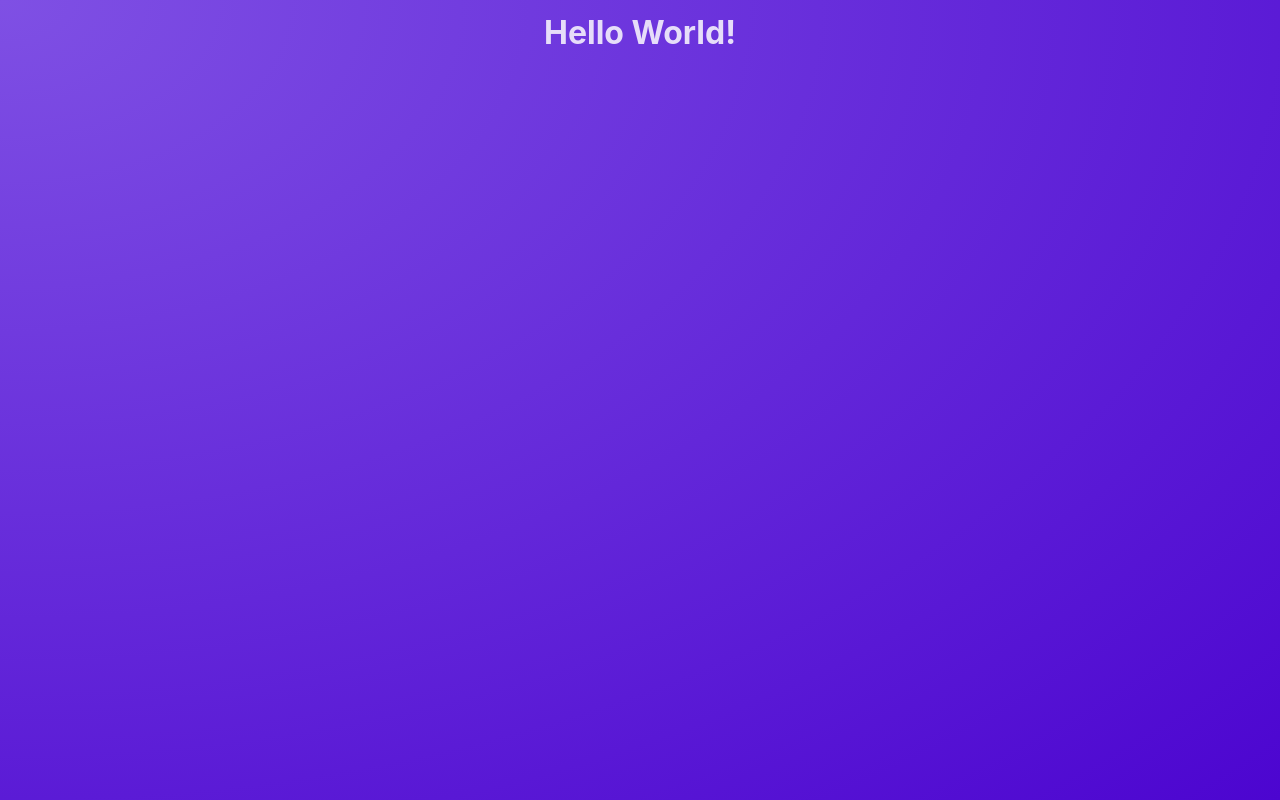
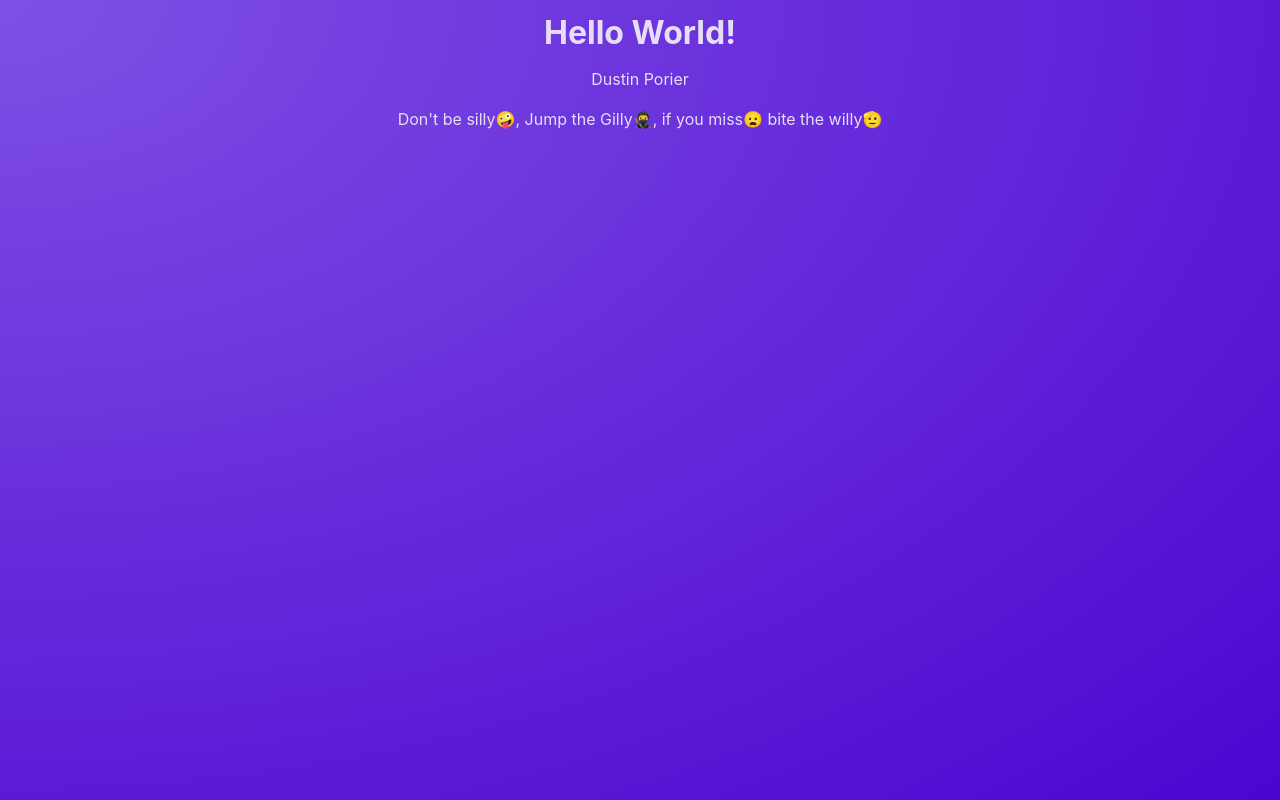
Before and after one commit to AaradhyaGitHub/React-Review, a React (Vite) app in the folder react-postit-basics/: page / in a window 1280 px wide. Built offline with nearby package versions, Linux system fonts and the light colour scheme.

Commit message:
Created and imported first component

```diff
--- a/react-postit-basics/src/App.jsx
+++ b/react-postit-basics/src/App.jsx
@@ -1,5 +1,11 @@
+import Post from "./components/Post";
 function App() {
-  return <h1>Hello World!</h1>;
+  return (
+    <div>
+      <h1>Hello World!</h1>
+      <Post />
+    </div>
+  );
 }
 
 export default App;
--- /dev/null
+++ b/react-postit-basics/src/components/Post.jsx
@@ -0,0 +1,13 @@
+export default function Post() {
+  return (
+    <div>
+      <p>Dustin Porier</p>
+      <p>
+        Don't be silly🤪,
+        Jump the Gilly🥷,
+        if you miss😦
+        bite the willy🫡
+      </p>
+    </div>
+  );
+}
```
Also changed, not shown: 1 other file (tests, documents, lock files or other folders).
